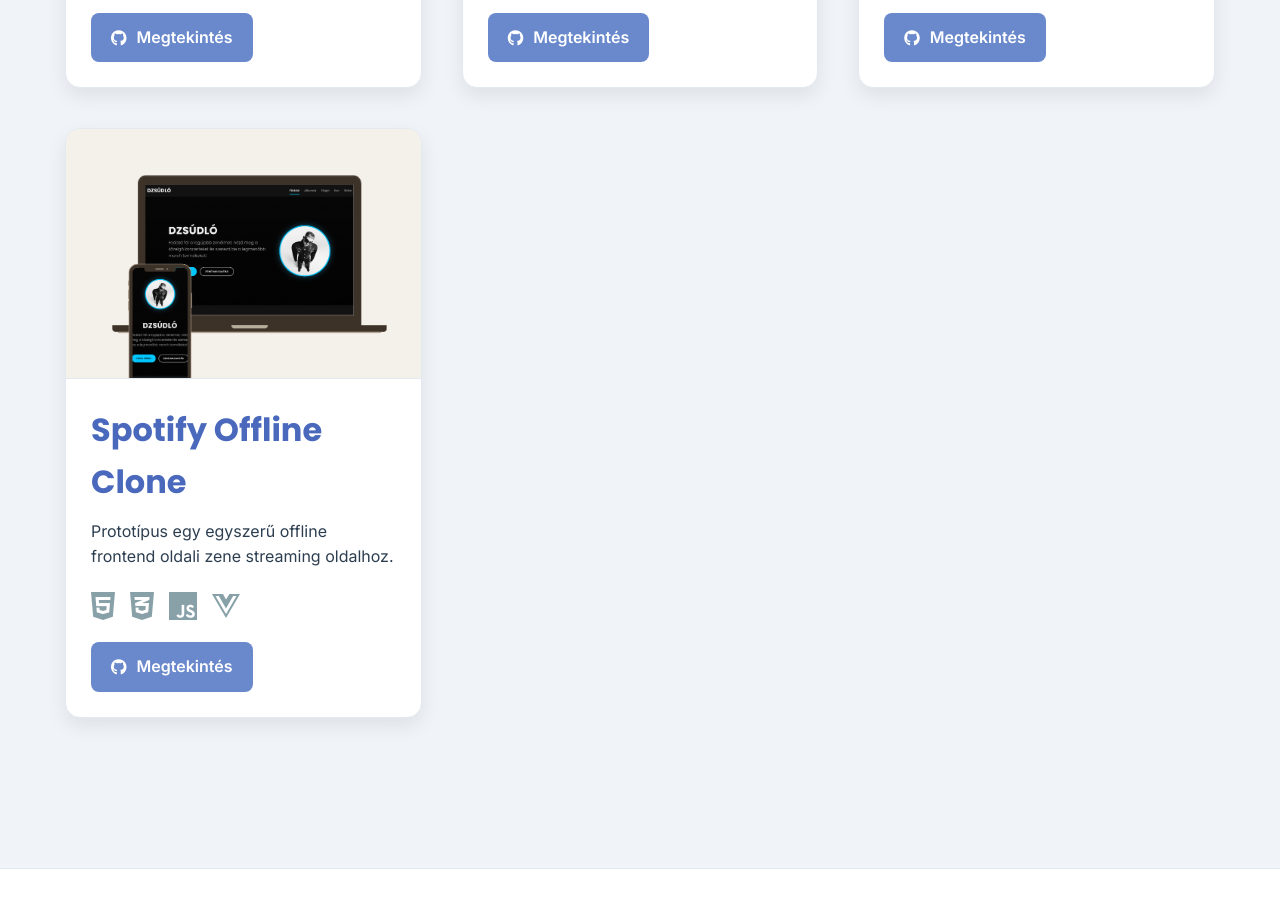
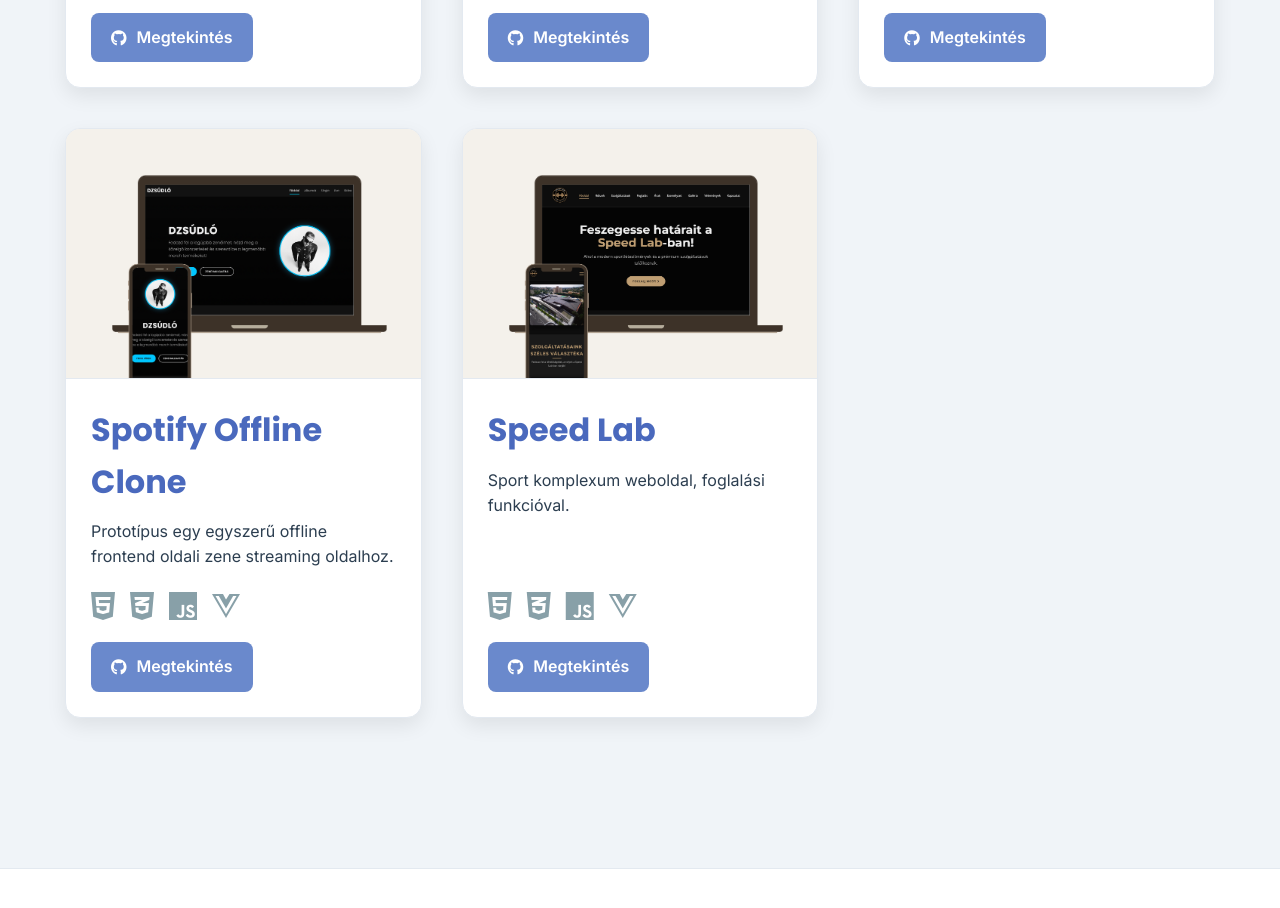
Before and after one commit to Bognair/bognaweb, a plain HTML site: page references.html in a window 1280 px wide. Shown: the part 900-1808 px from the top of the page. Drawn offline with Linux system fonts and the light colour scheme.

Commit message:
1.3 - uj referencia

```diff
--- a/references.html
+++ b/references.html
@@ -127,6 +127,28 @@
                     </div>
                 </div>
 
+                <div class="project-card scroll-anim zoom-in" data-scroll-delay="200">
+                    <div class="project-thumbnail">
+                        <img src="img/Speedlab.png" alt="Projekt 3 kezdőoldala" width="300" height="200">
+                        <div class="overlay">
+                            <a href="img/Speedlab.png" data-lightbox="project3" data-title="Projekt 3 Teljes Képernyő" aria-label="Teljes kép megtekintése">
+                                <i class="fas fa-search-plus"></i>
+                            </a>
+                        </div>
+                    </div>
+                    <h3>Speed Lab</h3>
+                    <p>Sport komplexum weboldal, foglalási funkcióval.</p>
+                    <div class="tech-icons">
+                        <i class="fab fa-html5" title="HTML5"></i>
+                        <i class="fab fa-css3-alt" title="CSS3"></i>
+                        <i class="fab fa-js" title="JavaScript"></i>
+                        <i class="fab fa-vuejs" title="Vue.js"></i>
+                    </div>
+                    <div class="project-links">
+                        <a href="https://spotifyclonebb.netlify.app/" target="_blank" rel="noopener noreferrer" aria-label="Projekt 3 GitHub linkje"><i class="fab fa-github"></i> Megtekintés</a>
+                    </div>
+                </div>
+
                 </div>
         </section>
     </main>
```
